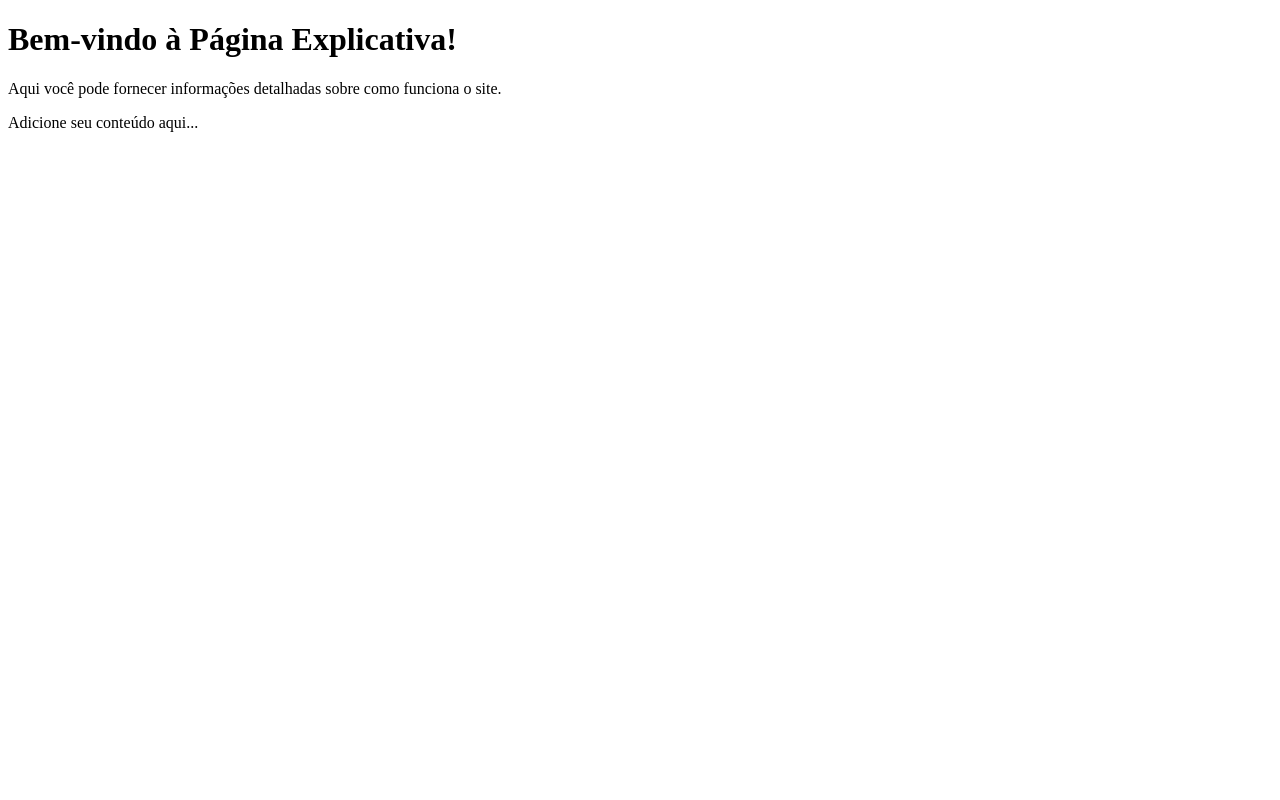
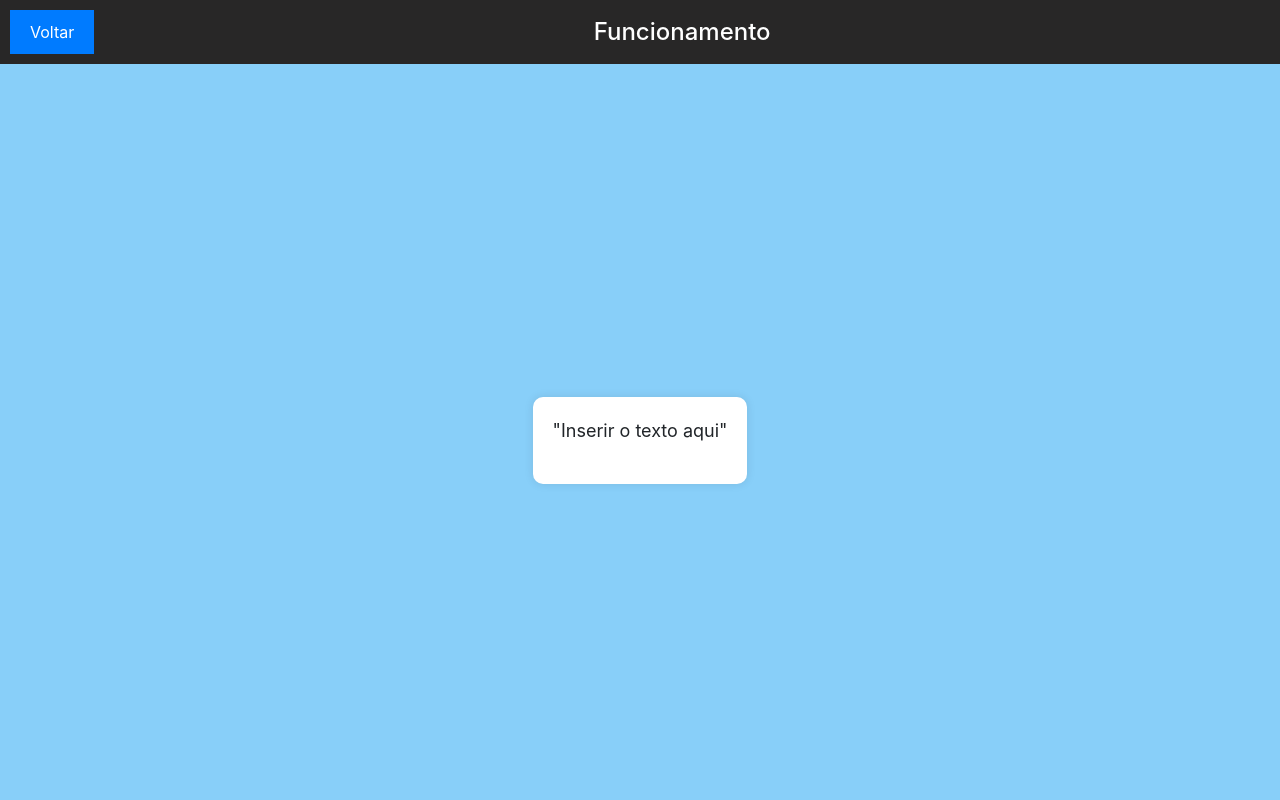
Before and after one commit to pabloghid/company_analysis, a Flask app: page /saibamais in a window 1280 px wide. Run offline with Flask 3, Linux system fonts and the light colour scheme; some libraries are stand-ins or nearby versions.

Commit message:
coloquei o fundo na tela, fiz um botão de retorno para a pagina anterior, e coloquei um balão par inserir as informações de como funciona nosso projeto e o fluxo

```diff
--- a/company_analysis/templates/paginaexplicativa.html
+++ b/company_analysis/templates/paginaexplicativa.html
@@ -1,11 +1,90 @@
 <!DOCTYPE html>
 <html>
 <head>
-    <title>Página Explicativa</title>
+    <title>Funcionamento</title>
+    <link rel="stylesheet" href="https://stackpath.bootstrapcdn.com/bootstrap/4.5.2/css/bootstrap.min.css">
+    <style>
+        body {
+            background-color: rgb(136, 207, 249);
+            margin: 0;
+            padding: 0;
+            display: flex;
+            flex-direction: column;
+            align-items: center;
+            justify-content: center;
+            height: 100vh;
+        }
+
+        .navbar {
+            background-color: rgb(40, 39, 39);
+            padding: 10px;
+            display: flex;
+            align-items: center;
+            justify-content: space-between;
+            position: fixed;
+            top: 0;
+            left: 0;
+            right: 0;
+        }
+
+        .navbar h1 {
+            color: white;
+            font-size: 24px;
+            margin: 0;
+            padding: 0;
+            text-align: center;
+            flex-grow: 1;
+        }
+
+        .navbar .back-button {
+            float: left;
+        }
+
+        .back-button button {
+            background-color: #007bff;
+            color: white;
+            padding: 10px 20px;
+            border: none;
+            cursor: pointer;
+        }
+
+        .testimonial-balloon {
+            max-width: 500px;
+            padding: 20px;
+            background-color: #fff;
+            border-radius: 10px;
+            box-shadow: 0 0 10px rgba(0, 0, 0, 0.1);
+            text-align: center;
+            margin-top: 80px;
+        }
+
+        .testimonial-text {
+            font-size: 18px;
+            line-height: 1.5;
+            margin-bottom: 20px;
+        }
+
+        .testimonial-author {
+            font-size: 14px;
+            font-style: italic;
+        }
+    </style>
 </head>
 <body>
-    <h1>Bem-vindo à Página Explicativa!</h1>
-    <p>Aqui você pode fornecer informações detalhadas sobre como funciona o site.</p>
-    <p>Adicione seu conteúdo aqui...</p>
+    <div class="navbar">
+        <div class="back-button">
+            <button onclick="history.back()">Voltar</button>
+        </div>
+        <h1>Funcionamento</h1>
+    </div>
+
+    <div class="testimonial-balloon">
+        <p class="testimonial-text">"Inserir o texto aqui"</p>
+
+    </div>
+
+
+
+    <script src="https://stackpath.bootstrapcdn.com/bootstrap/4.5.2/js/bootstrap.min.js"></script>
 </body>
 </html>
```
